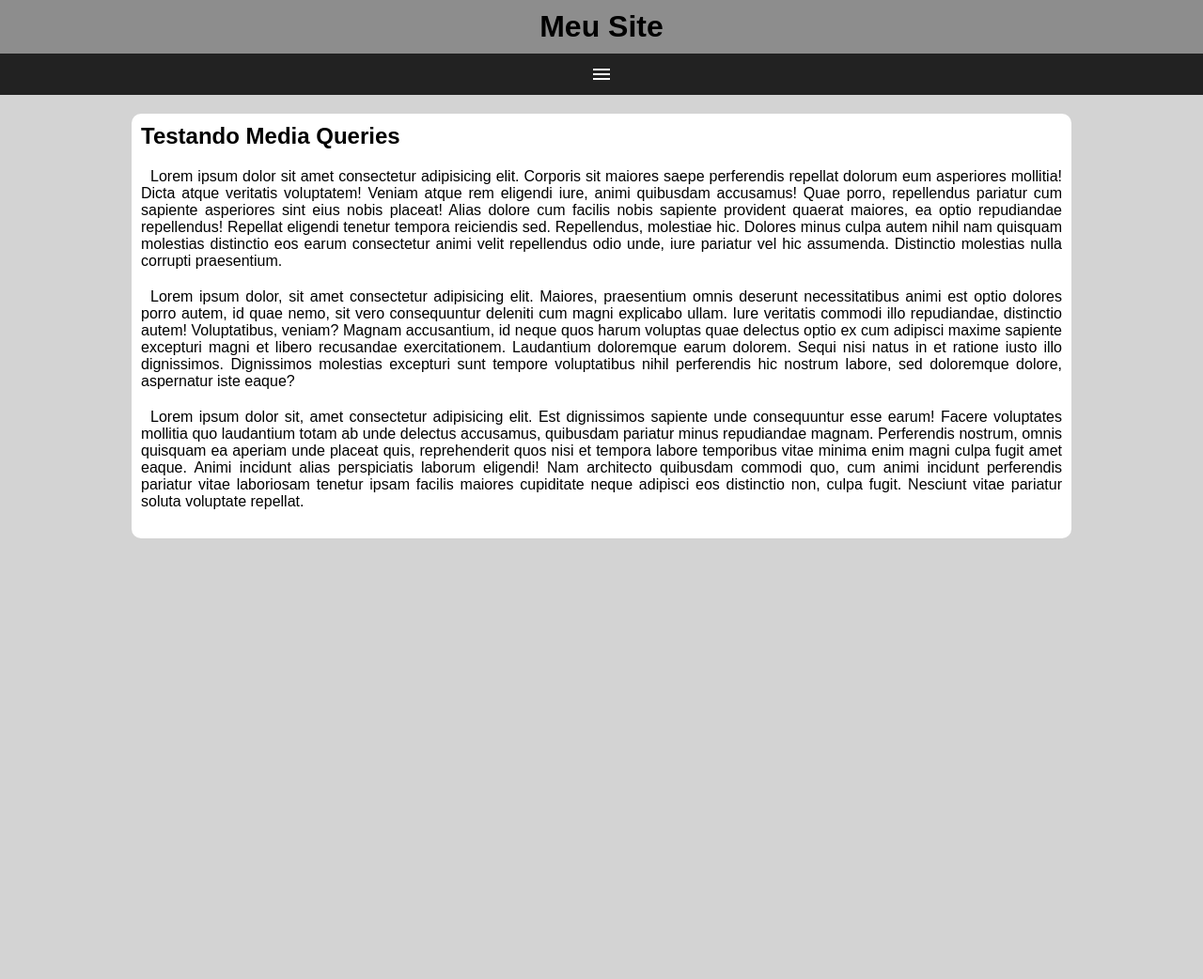
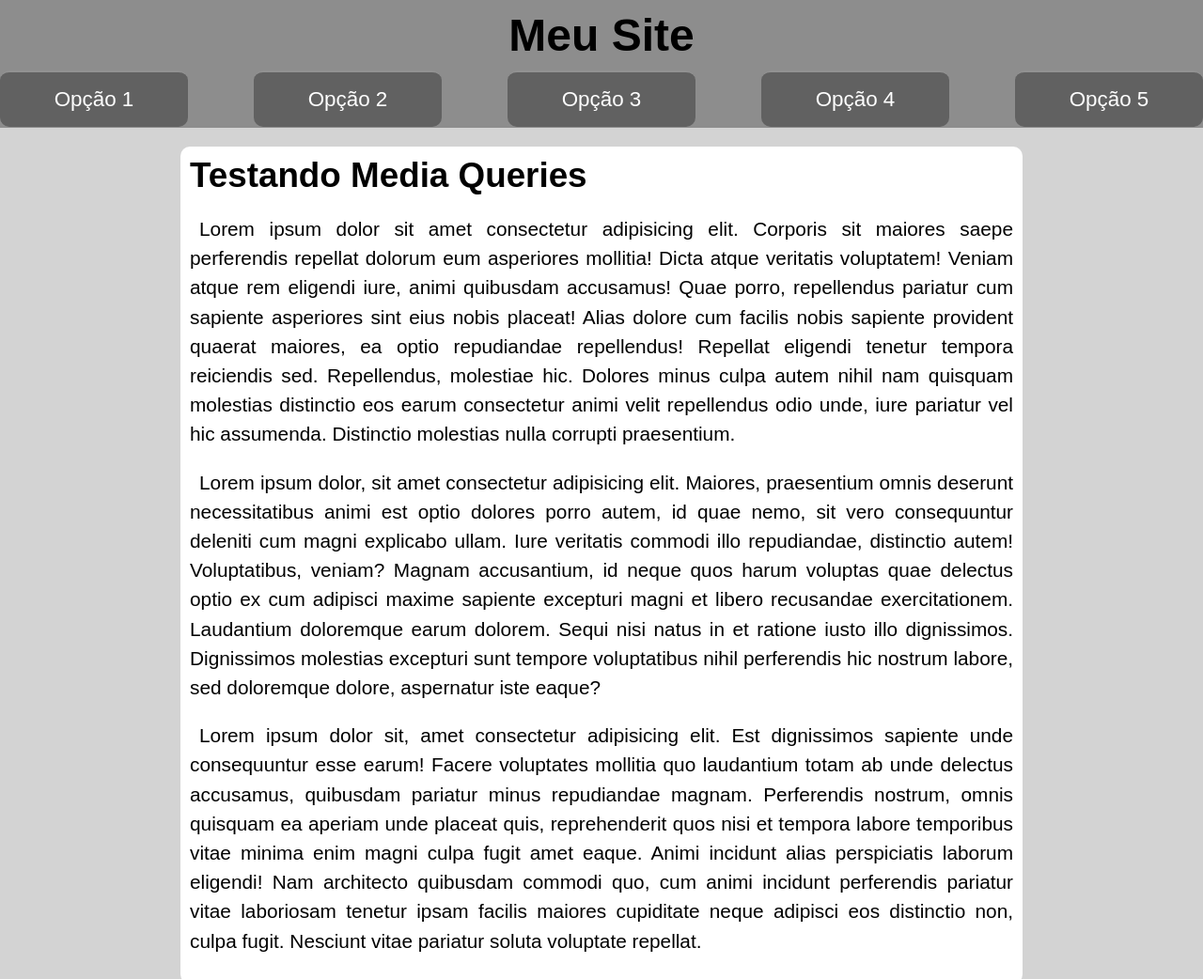
Before and after one commit to brunogarbato/projeto-responsivo, a plain HTML site: page index.html in a window 1280 px wide. Shown: the top 1042 px of the page at 94% size. Before the commit the page ends 800 px from the top, so only its background shows below. Drawn offline with nearby package versions, Linux system fonts and the light colour scheme.

Commit message:
terminando o projeto responsivo

```diff
--- a/estilos/style.css
+++ b/estilos/style.css
@@ -61,6 +61,7 @@ main p {
     padding-bottom: 20px;
     text-indent: 10px;
     text-align: justify;
+    line-height: 1.3em
 }
 
 #burguer {
@@ -76,3 +77,75 @@ main p {
     color: black;
     cursor: pointer;
 }
+
+@media screen and (min-width: 768px) {
+    header h1 {
+        font-size: 2.5em;
+    }
+
+    main h2 {
+        font-size: 2.3em
+    }
+    main p {
+        font-size: 1.3em;
+        line-height: 1.5em
+    }
+
+    #burguer {
+        display: none;
+    }
+
+    #itens {
+        display: flex;
+        flex-direction: row;
+    }
+
+    #itens ul {
+        display: flex;
+        gap: 5px;
+        justify-content: space-between;
+        width: 100vw;
+        height: 50px;
+    }
+
+    #itens li a {
+        width: 120px;
+        height: 50px;
+        align-items: center;
+        font-size: 1.2em;
+        border-radius: 10px;
+    }
+}
+
+@media screen and (min-width: 992px) {
+    header h1 {
+        font-size: 3em;
+    }
+
+    main {
+        width: 70vw;
+    }
+
+    #itens {
+        display: flex;
+        flex-direction: row;
+        height: 61px;
+    }
+
+    #itens ul {
+        display: flex;
+        gap: 5px;
+        justify-content: space-between;
+        width: 100vw;
+        height: 50px;
+
+    }
+
+    #itens li a {
+        width: 200px;
+        height: 60px;
+        align-items: center;
+        font-size: 1.4em;
+        border-radius: 10px;
+    }
+}
```
